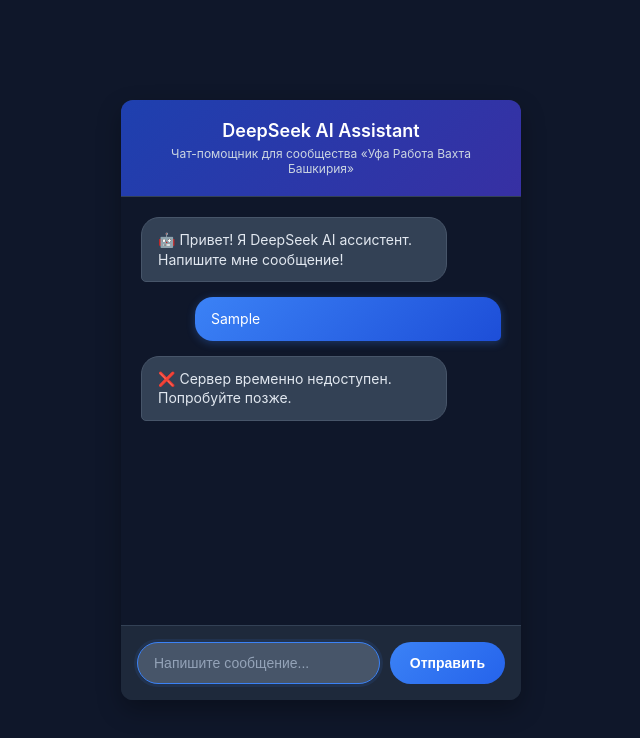
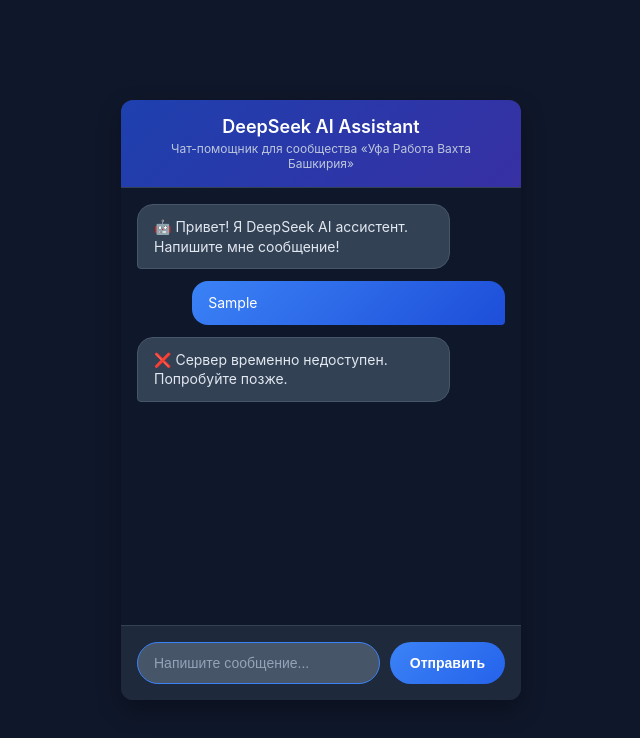
Before and after one commit to bakhti4oki-blip/deepseek-vk-widget, a website: page public/index.html in a window 1280 px wide. Both pictures are taken after typing "Sample" into the empty fields and a click on the button "Отправить". Shown: the whole page, without its empty margins (319-959 px from the left). Drawn offline with Linux system fonts and the light colour scheme; no server answers.

Commit message:
Update style.css

```diff
--- a/public/style.css
+++ b/public/style.css
@@ -2,6 +2,7 @@
     margin: 0;
     padding: 0;
     box-sizing: border-box;
+    -webkit-tap-highlight-color: transparent;
 }
 
 body {
@@ -12,6 +13,7 @@
     justify-content: center;
     align-items: center;
     color: white;
+    touch-action: pan-y;
 }
 
 #app {
@@ -27,7 +29,7 @@
     box-shadow: 0 10px 25px rgba(0, 0, 0, 0.3);
 }
 
-/* Для мобильных VK */
+/* Для VK и мобильных устройств */
 @media (max-width: 768px) {
     body {
         background: #1e293b;
@@ -42,35 +44,63 @@
     }
 }
 
+/* Для очень маленьких экранов */
+@media (max-width: 320px) {
+    #messages {
+        padding: 12px;
+    }
+
+    .message {
+        padding: 10px 12px;
+        font-size: 13px;
+    }
+
+    #form {
+        padding: 12px;
+    }
+
+    #input {
+        padding: 10px 14px;
+    }
+
+    button {
+        padding: 10px 16px;
+        min-width: 70px;
+    }
+}
+
 header {
     background: linear-gradient(135deg, #1e40af 0%, #3730a3 100%);
-    padding: 20px;
+    padding: 16px 20px;
     text-align: center;
     border-bottom: 1px solid #334155;
+    flex-shrink: 0;
 }
 
 header h1 {
     font-size: 18px;
-    margin-bottom: 5px;
+    margin-bottom: 4px;
     font-weight: 600;
 }
 
 header p {
     font-size: 12px;
     color: #cbd5e1;
+    opacity: 0.9;
 }
 
 #messages {
     flex: 1;
-    padding: 20px;
+    padding: 16px;
     overflow-y: auto;
     background: #0f172a;
+    -webkit-overflow-scrolling: touch;
 }
 
 .message {
-    margin-bottom: 15px;
+    margin-bottom: 12px;
     padding: 12px 16px;
-    border-radius: 18px;
+    border-radius: 16px;
     max-width: 85%;
     word-wrap: break-word;
     line-height: 1.4;
@@ -79,14 +109,14 @@
 }
 
 @keyframes fadeIn {
-    from { opacity: 0; transform: translateY(10px); }
+    from { opacity: 0; transform: translateY(8px); }
     to { opacity: 1; transform: translateY(0); }
 }
 
 .message.bot {
     background: #334155;
     color: #e2e8f0;
-    border-bottom-left-radius: 5px;
+    border-bottom-left-radius: 4px;
     margin-right: auto;
     border: 1px solid #475569;
 }
@@ -95,8 +125,7 @@
     background: linear-gradient(135deg, #3b82f6 0%, #1d4ed8 100%);
     color: white;
     margin-left: auto;
-    border-bottom-right-radius: 5px;
-    box-shadow: 0 2px 8px rgba(59, 130, 246, 0.3);
+    border-bottom-right-radius: 4px;
 }
 
 .message.loading {
@@ -111,6 +140,7 @@
     background: #1e293b;
     border-top: 1px solid #334155;
     gap: 10px;
+    flex-shrink: 0;
 }
 
 #input {
@@ -122,7 +152,8 @@
     font-size: 14px;
     background: #334155;
     color: white;
-    transition: all 0.3s ease;
+    transition: all 0.2s ease;
+    -webkit-appearance: none;
 }
 
 #input::placeholder {
@@ -132,7 +163,6 @@
 #input:focus {
     border-color: #3b82f6;
     background: #475569;
-    box-shadow: 0 0 0 3px rgba(59, 130, 246, 0.1);
 }
 
 button {
@@ -144,17 +174,17 @@
     cursor: pointer;
     font-weight: 600;
     font-size: 14px;
-    transition: all 0.3s ease;
+    transition: all 0.2s ease;
     min-width: 80px;
+    -webkit-appearance: none;
 }
 
 button:hover {
     background: linear-gradient(135deg, #2563eb 0%, #1d4ed8 100%);
-    transform: translateY(-1px);
 }
 
 button:active {
-    transform: translateY(0);
+    transform: scale(0.98);
 }
 
 button:disabled {
@@ -163,9 +193,9 @@
     transform: none;
 }
 
-/* Scrollbar */
+/* Scrollbar styling */
 #messages::-webkit-scrollbar {
-    width: 6px;
+    width: 4px;
 }
 
 #messages::-webkit-scrollbar-track {
@@ -174,9 +204,15 @@
 
 #messages::-webkit-scrollbar-thumb {
     background: #3b82f6;
-    border-radius: 3px;
+    border-radius: 2px;
 }
 
 #messages::-webkit-scrollbar-thumb:hover {
     background: #2563eb;
 }
+
+/* Selection */
+::selection {
+    background: #3b82f6;
+    color: white;
+}
```
